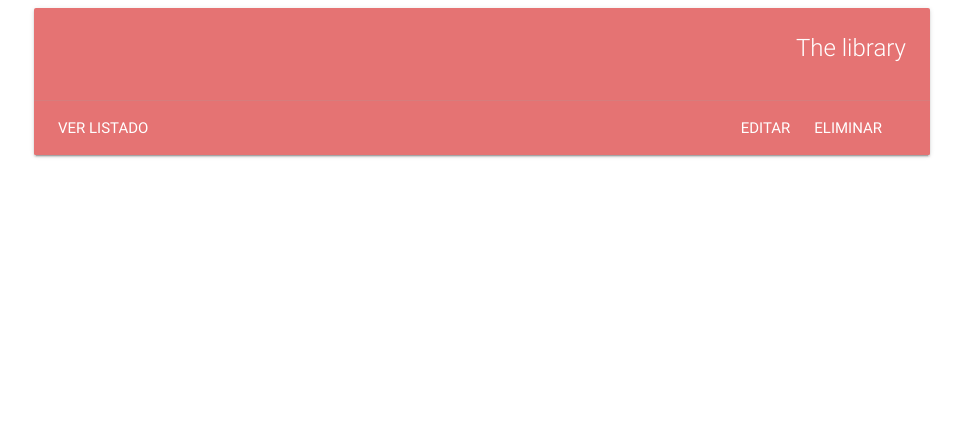
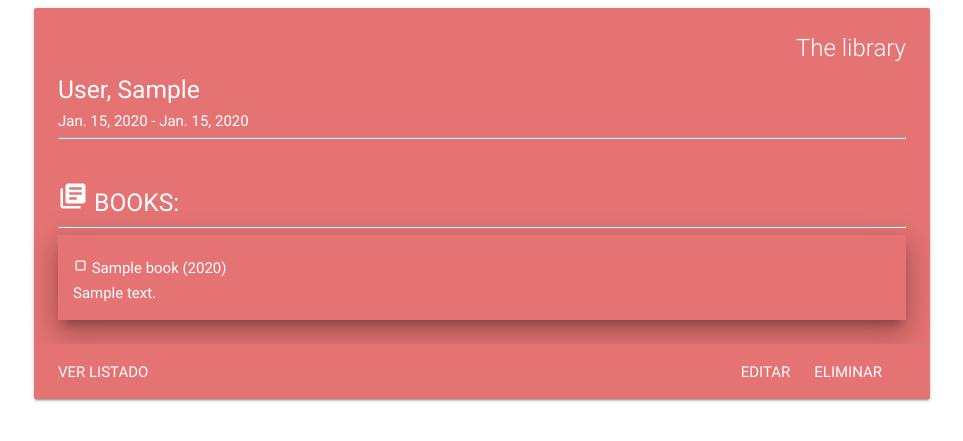
Before and after one commit to meialbiol/python-library, a Django app: page /catalogue/author/1/ in a window 1280 px wide. Shown: the top 441 px of the page, without its empty margins (158-1121 px from the left). Run offline with Django 3.2, Linux system fonts and the light colour scheme; tables that the repository leaves empty hold one stand-in row (values such as "Sample post"); some libraries are stand-ins or nearby versions.

Commit message:
Añadida vista detalle autor

```diff
--- a/library/static/library/css/style.css
+++ b/library/static/library/css/style.css
@@ -1,3 +1,7 @@
 .margin-bot-0{
     margin-bottom: 0;
 }
+
+.pad-15{
+        padding: 15px;
+}
--- a/library/templates/library/author_detail.html
+++ b/library/templates/library/author_detail.html
@@ -6,12 +6,25 @@
           <div class="card red lighten-2">
             <div class="card-content white-text">
                 <span class="card-title right-align">The library</span>
-                <h5> </h5>
+                <h5> {{ author.last_name }}, {{ author.first_name }}</h5>
+                <h6>{{ author.date_of_birth  }} - {{ author.date_of_death }}</h6>
+                <hr>
+                <br>
+                <h5><i class="small material-icons">library_books</i> BOOKS:</h5>
+                <hr>
+                {% for book in author.book_set.all %}
+                      <div class="pad-15 z-depth-5">
+                         <h6>
+                            <a class="white-text" href="{% url 'library:show_book' book.id %}" ><i class="tiny material-icons">crop_square</i> {{ book.title }}</a> ({{ book.year }})
+                        </h6>
 
+                        <p>{{ book.description }}</p>
+                      </div>
+                {% endfor %}
 
             </div>
             <div class="card-action">
-                <a class="white-text" href="#">Ver listado</a>
+                <a class="white-text" href="{% url 'library:author_list' %}">Ver listado</a>
                 <a class="right white-text" href="#">Eliminar</a>
                 <a class="right white-text" href="#">Editar</a>
             </div>
--- a/library/views.py
+++ b/library/views.py
@@ -21,10 +21,12 @@ class BookDetailView(generic.DetailView):
     model = Book
     context_object_name = 'book'
 
+
 class AuthorListView(generic.ListView):
     model = Author
     paginate_by = 5
     context_object_name = 'author_list'
+
 
 class AuthorDetailView(generic.DetailView):
     model = Author
```
